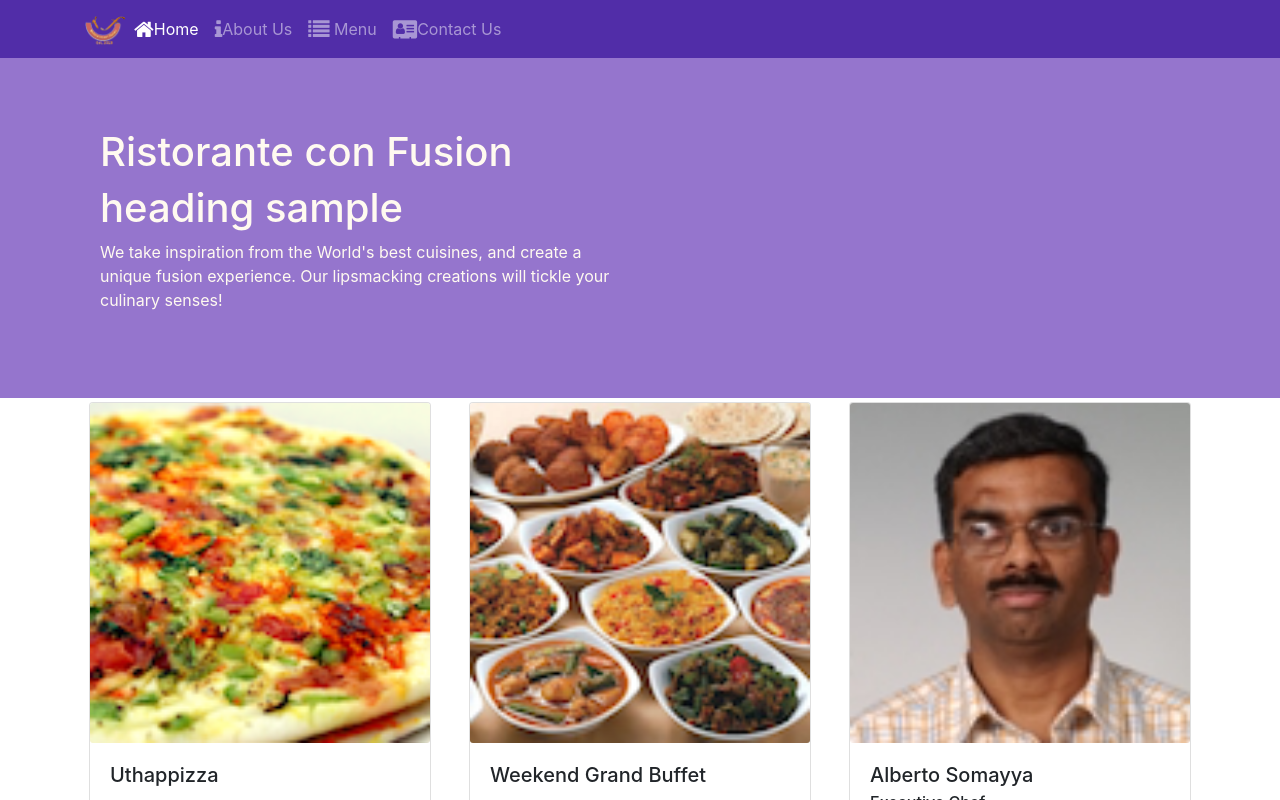
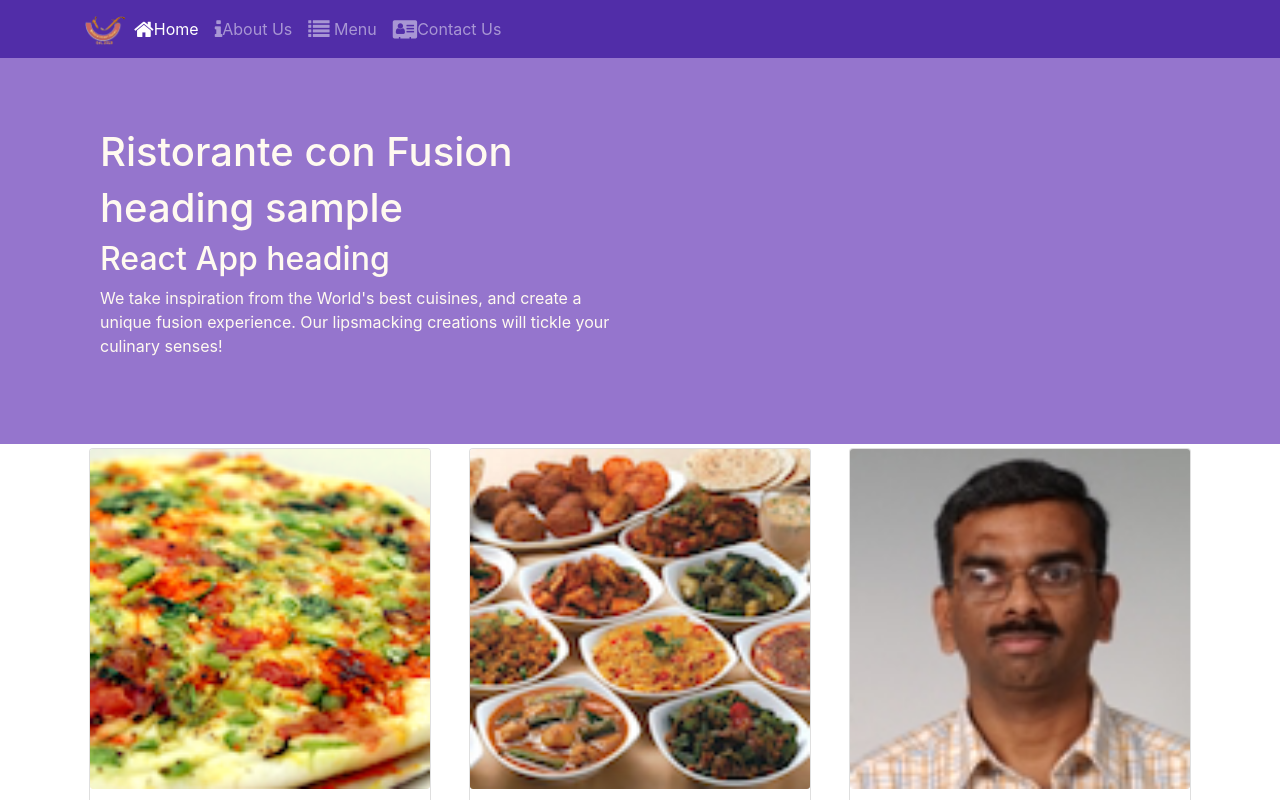
Before and after one commit to KShehzadi/Front-End-Web-Development-with-React, a React (Create React App) app in the folder Week 3/confusion/: page /home in a window 1280 px wide. Shown: the top 800 px of the page. Built offline with nearby package versions, Linux system fonts and the light colour scheme.

Commit message:
sample heading

```diff
--- a/Week 3/confusion/src/components/HeaderComponent.js
+++ b/Week 3/confusion/src/components/HeaderComponent.js
@@ -60,6 +60,7 @@ class Header extends Component {
                    <div className="col-12 col-sm-6">
                        <h1>Ristorante con Fusion</h1>
                        <h1>heading sample</h1>
+                       <h2>React App heading</h2>
                        <p>We take inspiration from the World's best cuisines, and create a unique fusion experience. Our lipsmacking creations will tickle your culinary senses!</p>
                    </div>
                </div>
```
